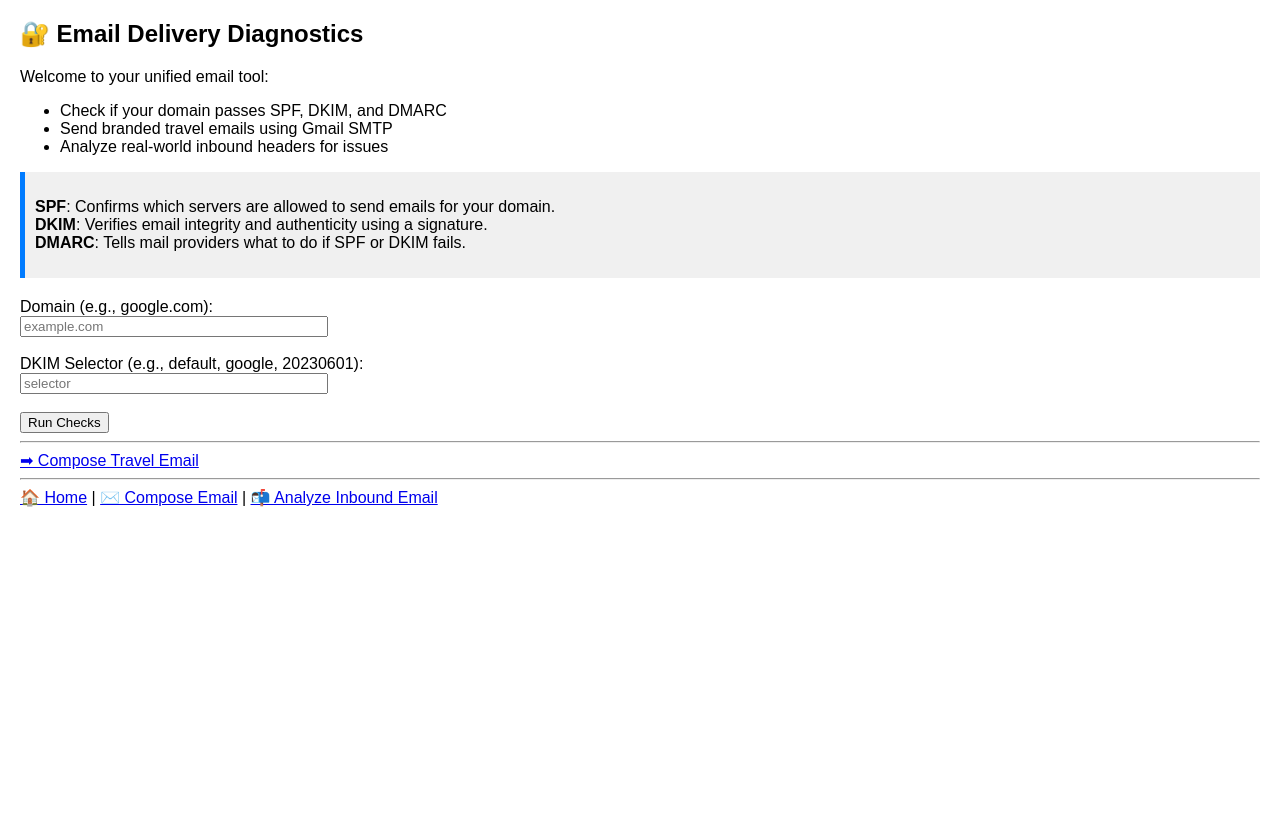
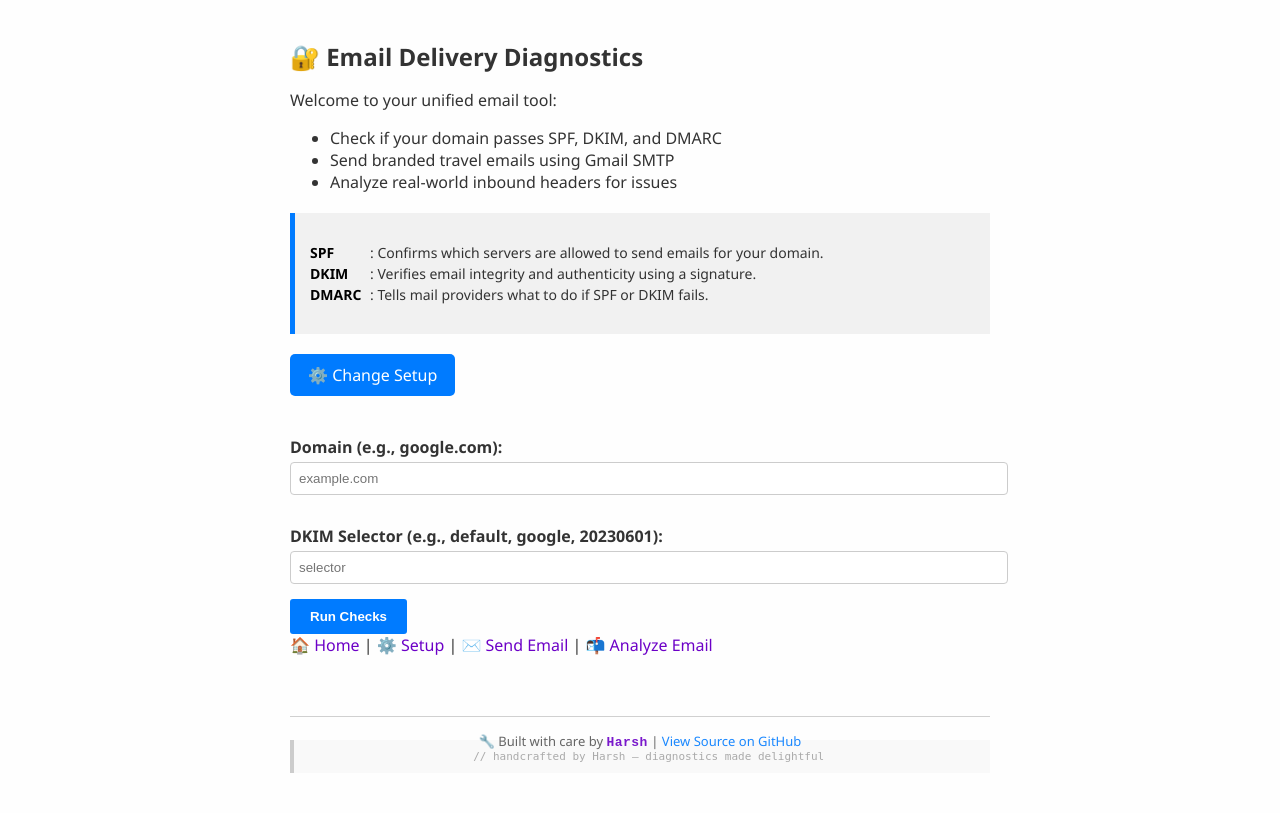
Before and after one commit to harsh-91/e-mail_optimizer, a Flask app: page / in a window 1280 px wide. Before the commit the page ends 507 px from the top, so only its background shows below. Run offline with Flask 3, Linux system fonts and the light colour scheme.

Commit message:
new updates

```diff
--- a/app/routes.py
+++ b/app/routes.py
@@ -1,31 +1,45 @@
 # app/routes.py
 
-from flask import Blueprint, render_template, request
+from flask import Blueprint, render_template, request, redirect, session
 from core.diagnostics import spf_checker, dkim_checker, dmarc_checker
 from core.formatter import email_template_formatter, send_email as se
+from core.imap.analyzer import fetch_latest_email
 
 main = Blueprint('main', __name__)
+client_bp = Blueprint('client', __name__)
 
+# Homepage: Diagnostic Checks
 @main.route("/", methods=["GET", "POST"])
 def index():
     if request.method == "POST":
-        domain = request.form.get("domain")
-        selector = request.form.get("selector")
+        domain = session.get("domain") or request.form.get("domain")
+        selector = session.get("selector") or request.form.get("selector")
 
         spf = spf_checker.get_spf_record(domain)
         dkim = dkim_checker.get_dkim_record(domain, selector)
         dmarc = dmarc_checker.get_dmarc_record(domain)
 
         return render_template("results.html", domain=domain, spf=spf, dkim=dkim, dmarc=dmarc)
+
     return render_template("index.html")
 
-from core.imap.analyzer import fetch_latest_email
+# Client Setup
+@client_bp.route("/setup", methods=["GET", "POST"])
+def setup():
+    if request.method == "POST":
+        session["domain"] = request.form["domain"]
+        session["selector"] = request.form["selector"]
+        session["gmail"] = request.form["gmail"]
+        session["password"] = request.form["password"]
+        return redirect("/")
+    return render_template("client_setup.html")
 
+# Analyze Received Email Headers
 @main.route("/analyze", methods=["GET", "POST"])
 def analyze():
     if request.method == "POST":
-        gmail = request.form.get("email")
-        password = request.form.get("password")
+        gmail = request.form.get("email") or session.get("gmail")
+        password = request.form.get("password") or session.get("password")
         subject = request.form.get("subject")
 
         result = fetch_latest_email(gmail, password, subject)
@@ -33,6 +47,7 @@ def analyze():
 
     return render_template("analyze_form.html")
 
+# Send Authenticated Email
 @main.route("/email", methods=["GET", "POST"])
 def email():
     if request.method == "POST":
@@ -42,13 +57,10 @@ def email():
         to_email = request.form.get("to")
         subject = request.form.get("subject")
 
-        # New fields
-        sender_email = request.form.get("sender_email")
-        app_password = request.form.get("app_password")
+        sender_email = request.form.get("sender_email") or session.get("gmail")
+        app_password = request.form.get("app_password") or session.get("password")
 
         html = email_template_formatter.generate_email_html(name, itinerary, price)
-
-        # Use temporary credentials
         se.send_email(to_email, subject, html, sender_email, app_password)
 
         return render_template("email_preview.html", html=html)
--- a/app/static/style.css
+++ b/app/static/style.css
@@ -105,3 +105,79 @@ h4 {
   border-bottom: 1px solid #ccc;
   padding-bottom: 2px;
 }
+.setup-btn {
+    display: inline-block;
+    padding: 10px 18px;
+    background-color: #007bff;
+    color: white;
+    text-decoration: none;
+    border-radius: 5px;
+    margin-bottom: 20px;
+}
+.setup-btn:hover {
+    background-color: #0056b3;
+}
+.suggestion {
+    background-color: #fff7e6;
+    border-left: 5px solid orange;
+    padding: 10px;
+    margin: 10px 0;
+    font-size: 14px;
+}
+.status-pass {
+    background-color: #e8f8e4;
+    border-left: 5px solid #28a745;
+    padding: 10px;
+    margin-bottom: 15px;
+    font-size: 14px;
+    color: #155724;
+}
+
+.status-fail {
+    background-color: #f8d7da;
+    border-left: 5px solid #dc3545;
+    padding: 10px;
+    margin-bottom: 15px;
+    font-size: 14px;
+    color: #721c24;
+}
+
+.copy-btn {
+    background-color: #eee;
+    border: 1px solid #ccc;
+    padding: 4px 8px;
+    font-size: 12px;
+    cursor: pointer;
+    margin-left: 10px;
+    border-radius: 4px;
+}
+
+.copy-btn:hover {
+    background-color: #ddd;
+}
+.creator-footer {
+  margin-top: 60px;
+  padding-top: 15px;
+  font-size: 13px;
+  text-align: center;
+  color: #555;
+  border-top: 1px solid #ccc;
+  opacity: 0.9;
+}
+
+.creator-footer a {
+  color: #007bff;
+  text-decoration: none;
+  font-weight: 500;
+}
+
+.creator-footer a:hover {
+  text-decoration: underline;
+  color: #0056b3;
+}
+
+.creator-name {
+  font-family: 'Courier New', monospace;
+  color: #6c00c7;
+  letter-spacing: 0.5px;
+}
--- /dev/null
+++ b/app/templates/footer.html
@@ -0,0 +1,8 @@
+<footer class="creator-footer">
+  🔧 Built with care by <strong><span class="creator-name">Harsh</span></strong> |
+  <a href="https://github.com/harsh-91/e-mail_optimizer" target="_blank">View Source on GitHub</a>
+</footer>
+
+<pre style="font-family: monospace; font-size: 11px; text-align: center; color: #aaa; margin-top: -10px;">
+  // handcrafted by Harsh — diagnostics made delightful
+</pre>
--- a/app/templates/index.html
+++ b/app/templates/index.html
@@ -2,41 +2,48 @@
 <html>
 <head>
   <title>Email Authentication Checker</title>
+  <link rel="stylesheet" href="{{ url_for('static', filename='style.css') }}">
 </head>
-<body style="font-family: Arial, sans-serif; margin: 20px;">
+<body>
+
   <h2>🔐 Email Delivery Diagnostics</h2>
-<p>Welcome to your unified email tool:</p>
-<ul>
-  <li>Check if your domain passes SPF, DKIM, and DMARC</li>
-  <li>Send branded travel emails using Gmail SMTP</li>
-  <li>Analyze real-world inbound headers for issues</li>
-</ul>
 
+  <p>Welcome to your unified email tool:</p>
+  <ul>
+    <li>Check if your domain passes SPF, DKIM, and DMARC</li>
+    <li>Send branded travel emails using Gmail SMTP</li>
+    <li>Analyze real-world inbound headers for issues</li>
+  </ul>
 
-  <div style="background-color:#f0f0f0; padding: 10px; border-left: 5px solid #007bff;">
+  <div class="instructions">
     <p><strong>SPF</strong>: Confirms which servers are allowed to send emails for your domain.<br>
        <strong>DKIM</strong>: Verifies email integrity and authenticity using a signature.<br>
        <strong>DMARC</strong>: Tells mail providers what to do if SPF or DKIM fails.</p>
   </div>
 
+  <a href="/setup" class="setup-btn">⚙️ Change Setup</a>
+
   <form method="post" style="margin-top: 20px;">
-    <label>Domain (e.g., google.com):</label><br>
-    <input type="text" name="domain" placeholder="example.com" style="width: 300px;"><br><br>
+    <label>Domain (e.g., google.com):</label>
+    <input type="text" name="domain" placeholder="example.com" required>
 
-    <label>DKIM Selector (e.g., default, google, 20230601):</label><br>
-    <input type="text" name="selector" placeholder="selector" style="width: 300px;"><br><br>
+    <label>DKIM Selector (e.g., default, google, 20230601):</label>
+    <input type="text" name="selector" placeholder="selector" required>
 
     <input type="submit" value="Run Checks">
   </form>
 
-  <hr>
-  <a href="/email">➡ Compose Travel Email</a>
+  {% if session.domain %}
+    <p class="note"><strong>Currently set domain:</strong> {{ session.domain }}</p>
+  {% endif %}
+
+  <nav class="nav-pane">
+    <a href="/">🏠 Home</a> |
+    <a href="/setup">⚙️ Setup</a> |
+    <a href="/email">✉️ Send Email</a> |
+    <a href="/analyze">📬 Analyze Email</a>
+  </nav>
+{% include 'footer.html' %}
+
 </body>
 </html>
-
-<hr>
-<nav>
-  <a href="/">🏠 Home</a> |
-  <a href="/email">✉️ Compose Email</a> |
-  <a href="/analyze">📬 Analyze Inbound Email</a>
-</nav>
--- a/run.py
+++ b/run.py
@@ -1,5 +1,3 @@
-# run.py
-
 from app import create_app
 
 app = create_app()
```
Also changed, not shown: app/__init__.py (+5 -2 lines), app/templates/analyze_form.html (+30 -10 lines), app/templates/analyze_result.html (+49 -39 lines), app/templates/client_setup.html (added, +43 -0 lines), app/templates/email_preview.html (+18 -8 lines), app/templates/results.html (+82 -19 lines), 6 other files.
